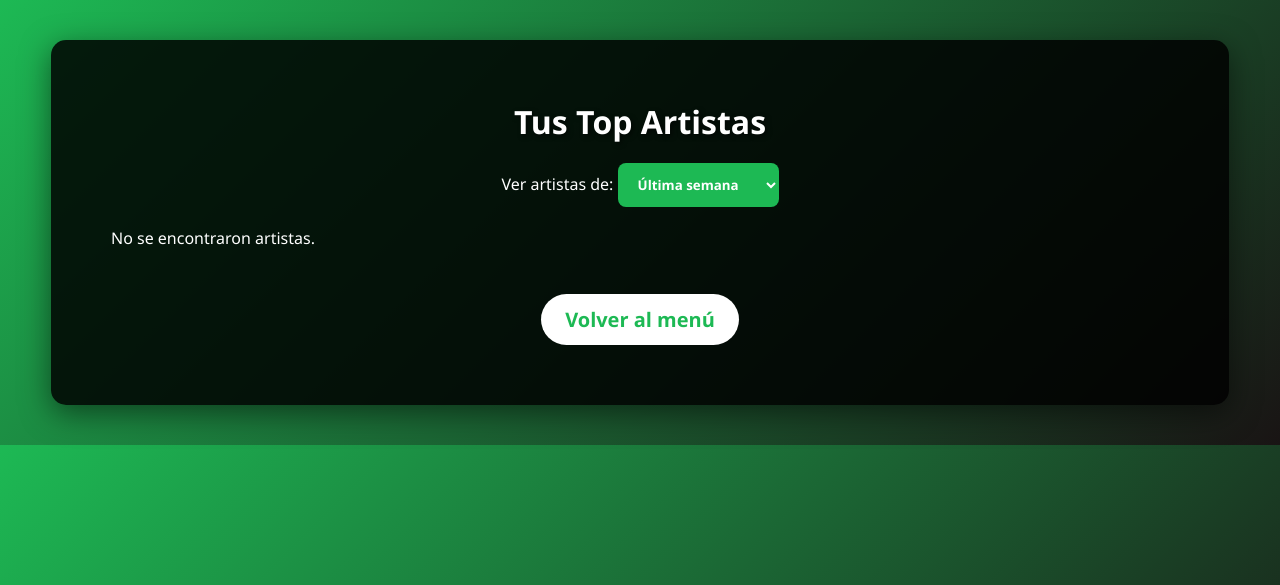
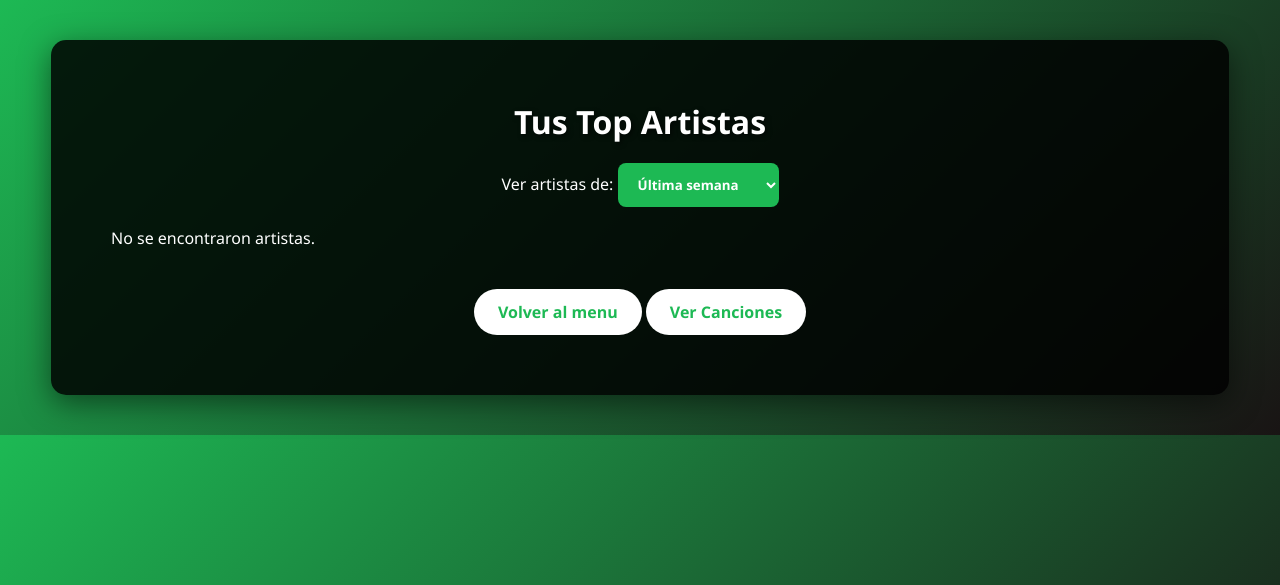
Before and after one commit to ismael123439/spotify-stats, a Flask app: template templates/top_artists.html in a window 1280 px wide. Shown: the top 585 px of the page. Run offline with Flask 3, Linux system fonts and the light colour scheme; the template is opened without the code that fills it, so the values that code supplies are empty.

Commit message:
correccion de botones

```diff
--- a/templates/top_artists.html
+++ b/templates/top_artists.html
@@ -41,8 +41,9 @@
         <p>No se encontraron artistas.</p>
         {% endif %}
 
-        <div class="volver">
-            <a href="/" class="back-btn">Volver al menú</a>
+        <div style="text-align: center; margin-top: 20px;">
+            <a href="/" class="back-btn">Volver al menu</a>
+            <a href="{{ url_for('top_tracks') }}" class="back-btn">Ver Canciones</a>
         </div>
     </div>
 </body>
--- a/templates/top_tracks.html
+++ b/templates/top_tracks.html
@@ -9,7 +9,7 @@
 
 <body>
     <div class="container">
-        <h1>🎶 Tus canciones más escuchadas</h1>
+        <h1> Tus canciones más escuchadas</h1>
 
         <form method="get" action="{{ url_for('top_tracks') }}">
             <label for="time_range">Selecciona el rango de tiempo:</label>
```
